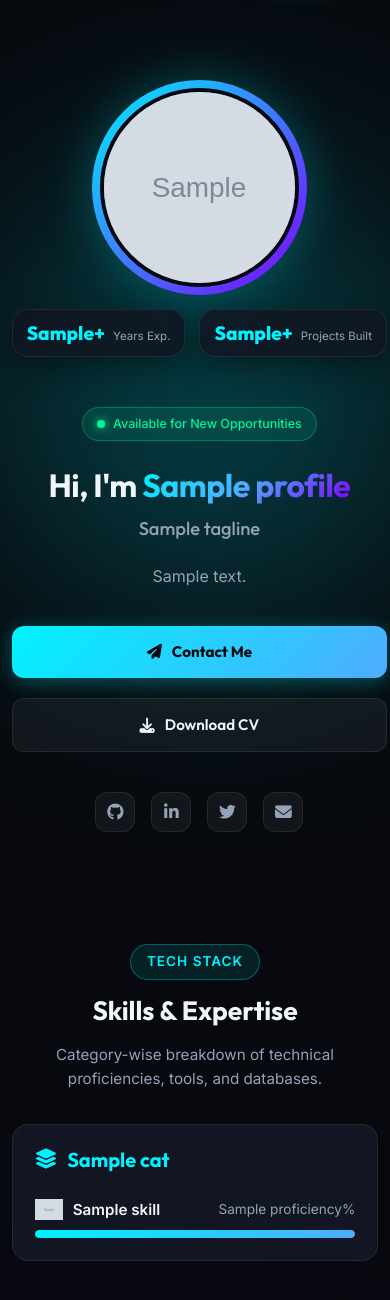
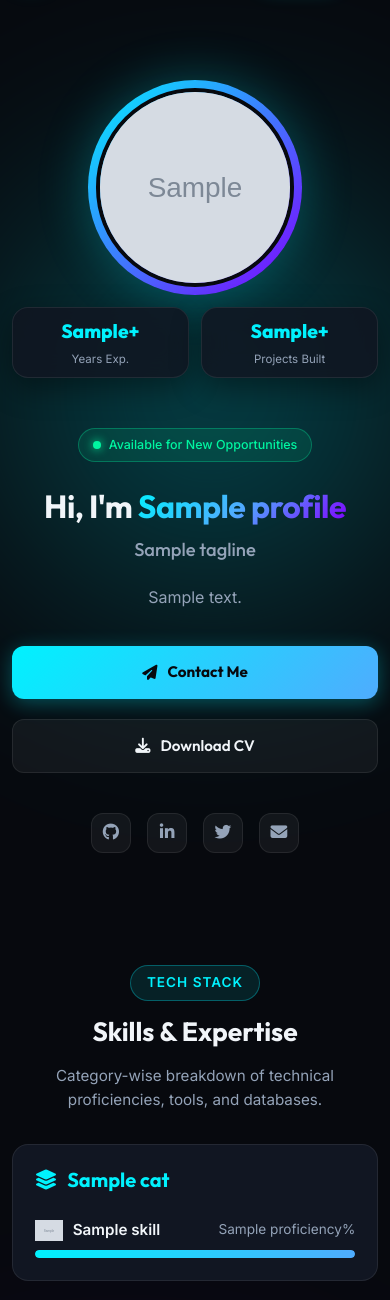
Before and after one commit to Hasan-TechNinja/portfolio, a Django app: template core/templates/index.html in a window 390 px wide; the page is wider, and only the part inside the window is pictured. Shown: the part 69-1369 px from the top of that part. Run offline with Django 5.2, Linux system fonts and the light colour scheme; the template is opened without the code that fills it: most values are stand-ins (such as "Sample title", 1, 10 or a date in 2020); grey boxes marked "Sample" are stand-in pictures; form fields are guessed from the names that the template uses.

Commit message:
mobile responsive design

```diff
--- a/core/static/css/style.css
+++ b/core/static/css/style.css
@@ -42,6 +42,7 @@ html {
     scroll-behavior: smooth;
     font-size: 16px;
     -webkit-text-size-adjust: 100%;
+    overflow-x: hidden;
 }
 
 body {
@@ -1265,15 +1266,15 @@ a {
     }
 
     /* Prevent the two floating stat badges from overlapping the avatar.
-       Grid (not flex) is used here so the avatar's own width/height are
-       never overridden — flex 0 0 100% previously stretched its width
-       while height stayed fixed, distorting the circle into an oval. */
+       Grid is used here with 1fr 1fr to ensure the badges evenly split
+       the available width, preventing horizontal overflow on small screens. */
     .hero-image-wrapper {
         display: grid;
-        grid-template-columns: repeat(2, auto);
+        grid-template-columns: 1fr 1fr;
         justify-content: center;
         align-items: start;
-        gap: 14px;
+        gap: 12px;
+        width: 100%;
     }
 
     .avatar-circle-lg {
@@ -1283,10 +1284,13 @@ a {
 
     .floating-badge {
         position: static;
-        flex-direction: row;
-        align-items: baseline;
-        gap: 8px;
-        padding: 10px 18px;
+        flex-direction: column;
+        align-items: center;
+        justify-content: center;
+        text-align: center;
+        gap: 4px;
+        padding: 12px 8px;
+        width: 100%;
     }
 
     .skills-grid,
```
